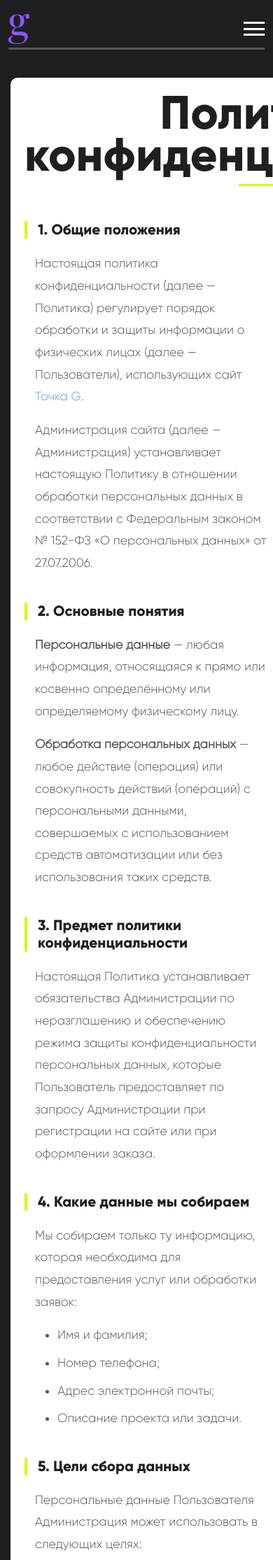
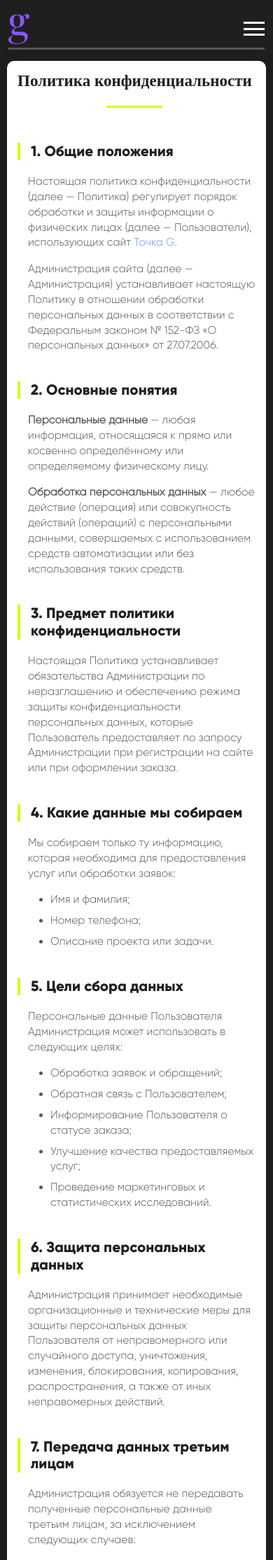
Before and after one commit to ToHellForever/g, a Django app: page /privacy-policy/ in a window 390 px wide; the page is wider, and only the part inside the window is pictured. Shown: the top 2229 px of that part at 70% size. Run offline with Django 5.2, Linux system fonts and the light colour scheme.

Commit message:
подкорректировал ссылки, адаптивная страница для политики конфиденциальности

```diff
--- a/static/css/privacy.css
+++ b/static/css/privacy.css
@@ -1,7 +1,7 @@
 /* Стили для страницы политики конфиденциальности */
 
 .privacy-container {
-    margin: 80px auto;
+    margin: 30px auto;
     padding: 30px;
     color: #333;
     font-family: 'Gilroy-Light', sans-serif;
@@ -13,14 +13,13 @@
 
 .privacy-title {
     font-family: 'PlayfairDisplay', serif;
-    font-size: 2.5rem;
+    font-size: clamp(1.2rem, 5.9vw, 5.1rem);
     color: #1F1F1F;
-    text-align: center;
     margin-bottom: 50px;
     font-weight: 700;
     position: relative;
     display: inline-block;
-    padding-bottom: 15px;
+    padding-bottom: 25px;
 }
 
 .privacy-title::after {
@@ -49,7 +48,7 @@
 }
 
 .privacy-text {
-    font-size: 1.1rem;
+    font-size: clamp(0.8rem, 4vw, 1.1rem);
     color: #555;
     margin-left: 15px;
 }
@@ -76,14 +75,18 @@
 
 @media (max-width: 768px) {
     .privacy-container {
-        margin: 40px 15px;
-        padding: 20px;
+        margin: 10px;
+        padding: 15px;
+        width: calc(100% - 20px);
+        box-sizing: border-box;
     }
 
     .privacy-title {
-        font-size: 2rem;
+        font-size: clamp(1.2rem, 5.9vw, 3rem);
     }
-
+    .privacy-text {
+        line-height: 1.4;
+    }
     .privacy-section-title {
         font-size: 1.3rem;
     }
--- a/templates/nav_menu.html
+++ b/templates/nav_menu.html
@@ -1,13 +1,14 @@
 <div class='container'>
   <div class="nav-links">
-    <a href="#"><img src="/media/icon/g.png" alt="" class='logo'></a>
+    {% comment %} на лендинг {% endcomment %}
+    <a href="/"><img src="/media/icon/g.png" alt="" class='logo'></a>
     <div class="menu-burger">
       <span></span>
       <span></span>
       <span></span>
     </div>
     <div class="menu-items">
-      <a href="#" class='menu-text'>Главная</a>
+      <a href="/" class='menu-text'>Главная</a>
       <a href="#projects" class='menu-text'>Проекты</a>
       <a href="#about-company" class='menu-text'>О компании</a>
       <a href="#price" class='menu-text'>Прайс</a>
@@ -18,7 +19,7 @@
 
 
     <div class="mobile-menu">
-      <a href="#" class='menu-text'>Главная</a>
+      <a href="/" class='menu-text'>Главная</a>
       <a href="#projects" class='menu-text'>Проекты</a>
       <a href="#about-company" class='menu-text'>О компании</a>
       <a href="#price" class='menu-text'>Прайс</a>
--- a/templates/privacy_policy.html
+++ b/templates/privacy_policy.html
@@ -11,11 +11,13 @@
     <link rel="stylesheet" href="{% static 'css/fonts.css' %}">
     <link rel="stylesheet" href="{% static 'css/nav_menu.css' %}">
     <link rel="stylesheet" href="{% static 'css/privacy.css' %}">
+    <link rel="stylesheet" href="{% static 'css/mobile-styles.css' %}">
 </head>
 <body>
     {% include 'nav_menu.html' %}
+    <script src="{% static 'js/main.js' %}"></script>
     <div class="container privacy-container">
-        <h1 class="privacy-title">Политика конфиденциальности</h1>
+        <h4 class="privacy-title">Политика конфиденциальности</h4>
 
         <div class="privacy-section">
             <h2 class="privacy-section-title">1. Общие положения</h2>
@@ -52,7 +54,6 @@
             <ul class="privacy-text">
                 <li>Имя и фамилия;</li>
                 <li>Номер телефона;</li>
-                <li>Адрес электронной почты;</li>
                 <li>Описание проекта или задачи.</li>
             </ul>
         </div>
```
Also changed, not shown: templates/footer.html (+8 -8 lines).
